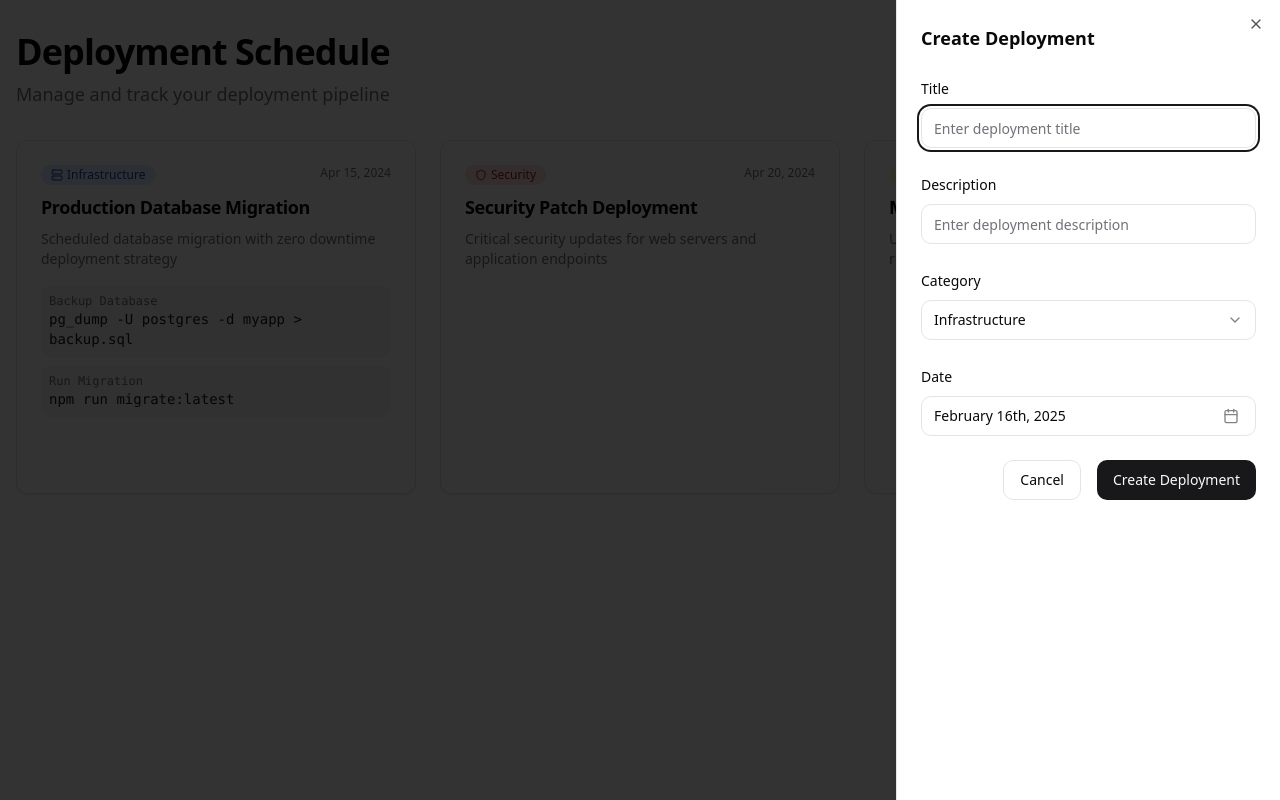
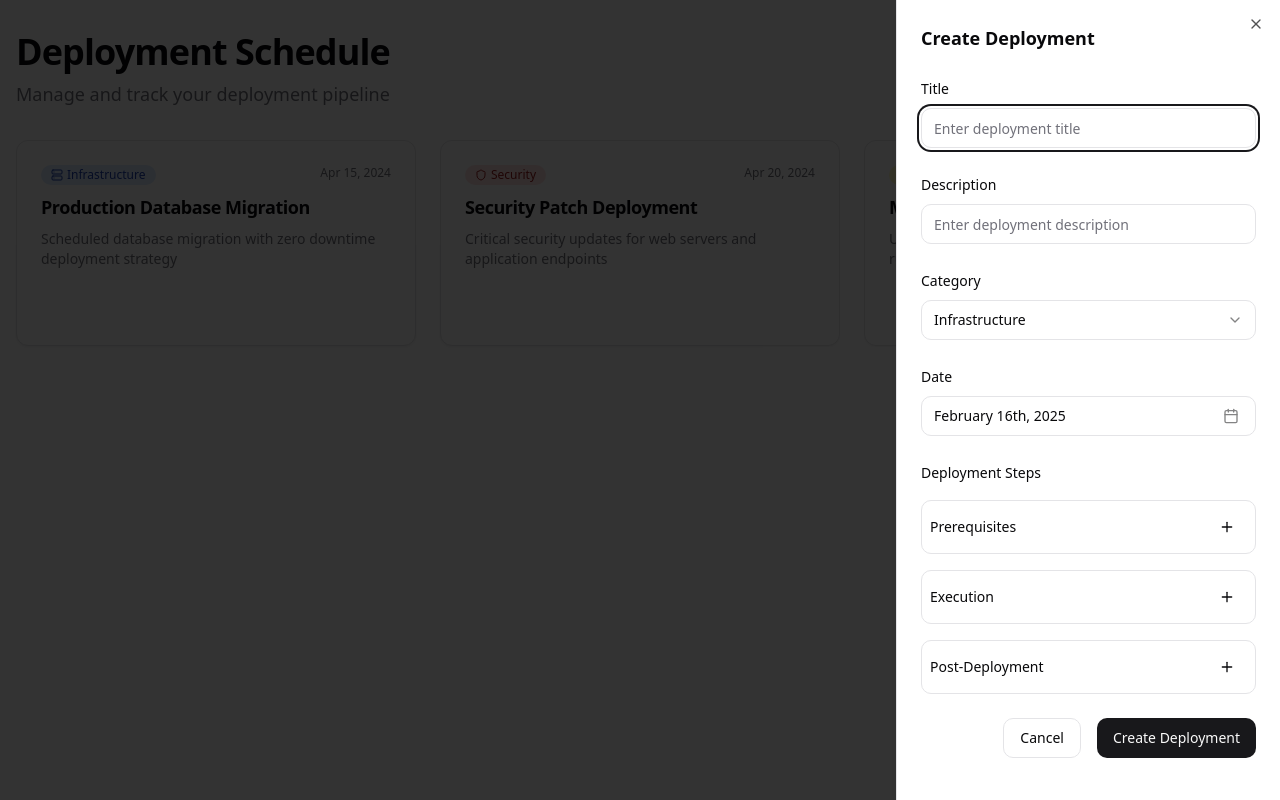
Before and after one commit to FulcrumIndustries/deployment-dashboard, a React (Vite) app: page / in a window 1280 px wide. Both pictures are taken after a click on the button "New Deployment". Built offline with nearby package versions, Linux system fonts and the light colour scheme.

Commit message:
Enhance Deployment Editing
Allow adding prerequisites, execution, and post-deployment sections when editing a deployment.  Add support for various item types within these sections.

```diff
--- a/src/components/DeploymentCard.tsx
+++ b/src/components/DeploymentCard.tsx
@@ -48,9 +48,14 @@ export function DeploymentCard({ deployment, onEdit, onDelete }: DeploymentCardP
       </div>
       <h3 className="card-title mt-2">{deployment.title}</h3>
       <p className="card-description mt-2">{deployment.description}</p>
-      {deployment.scripts && deployment.scripts.length > 0 && (
-        <div className="mt-4 space-y-2">
-          {deployment.scripts.map((script, index) => (
+
+      {deployment.sections && (
+        <div className="mt-4 space-y-4">
+          {deployment.sections.prerequisites.length > 0 && (
+            <div>
+              <h4 className="text-sm font-medium text-muted-foreground mb-2">Prerequisites</h4>
+              <div className="space-y-2">
+                {deployment.sections.prerequisites.map((script, index) => (
                   <div
                     key={index}
                     className="rounded-md bg-secondary p-2 text-sm font-mono"
@@ -60,7 +65,45 @@ export function DeploymentCard({ deployment, onEdit, onDelete }: DeploymentCardP
                   </div>
                 ))}
               </div>
+            </div>
           )}
+
+          {deployment.sections.execution.length > 0 && (
+            <div>
+              <h4 className="text-sm font-medium text-muted-foreground mb-2">Execution</h4>
+              <div className="space-y-2">
+                {deployment.sections.execution.map((script, index) => (
+                  <div
+                    key={index}
+                    className="rounded-md bg-secondary p-2 text-sm font-mono"
+                  >
+                    <p className="text-xs text-muted-foreground">{script.name}</p>
+                    <code className="text-primary">{script.command}</code>
+                  </div>
+                ))}
+              </div>
+            </div>
+          )}
+
+          {deployment.sections.postDeployment.length > 0 && (
+            <div>
+              <h4 className="text-sm font-medium text-muted-foreground mb-2">Post-Deployment</h4>
+              <div className="space-y-2">
+                {deployment.sections.postDeployment.map((script, index) => (
+                  <div
+                    key={index}
+                    className="rounded-md bg-secondary p-2 text-sm font-mono"
+                  >
+                    <p className="text-xs text-muted-foreground">{script.name}</p>
+                    <code className="text-primary">{script.command}</code>
+                  </div>
+                ))}
+              </div>
+            </div>
+          )}
+        </div>
+      )}
+
       <div className="mt-4 flex justify-end space-x-2 opacity-0 transition-opacity group-hover:opacity-100">
         <Button
           variant="secondary"
--- a/src/components/DeploymentForm.tsx
+++ b/src/components/DeploymentForm.tsx
@@ -1,7 +1,7 @@
 
 import { useState } from "react";
 import { useForm } from "react-hook-form";
-import { Calendar as CalendarIcon } from "lucide-react";
+import { Calendar as CalendarIcon, Plus, X } from "lucide-react";
 import { format } from "date-fns";
 import { cn } from "@/lib/utils";
 import { Button } from "@/components/ui/button";
@@ -27,7 +27,12 @@ import {
   SelectTrigger,
   SelectValue,
 } from "@/components/ui/select";
-import { Deployment, DeploymentCategory } from "@/types/deployment";
+import {
+  Collapsible,
+  CollapsibleContent,
+  CollapsibleTrigger,
+} from "@/components/ui/collapsible";
+import { Deployment, DeploymentScript, DeploymentSection } from "@/types/deployment";
 
 interface DeploymentFormProps {
   deployment?: Deployment;
@@ -35,8 +40,76 @@ interface DeploymentFormProps {
   onCancel: () => void;
 }
 
+interface ScriptSectionProps {
+  title: string;
+  scripts: DeploymentScript[];
+  onAdd: () => void;
+  onRemove: (index: number) => void;
+  onChange: (index: number, script: DeploymentScript) => void;
+}
+
+function ScriptSection({ title, scripts, onAdd, onRemove, onChange }: ScriptSectionProps) {
+  const [isOpen, setIsOpen] = useState(true);
+
+  return (
+    <Collapsible open={isOpen} onOpenChange={setIsOpen} className="space-y-2">
+      <CollapsibleTrigger className="flex w-full items-center justify-between rounded-md border p-2">
+        <h3 className="text-sm font-medium">{title}</h3>
+        <Button
+          type="button"
+          variant="ghost"
+          size="sm"
+          onClick={(e) => {
+            e.stopPropagation();
+            onAdd();
+          }}
+        >
+          <Plus className="h-4 w-4" />
+        </Button>
+      </CollapsibleTrigger>
+      <CollapsibleContent className="space-y-2">
+        {scripts.map((script, index) => (
+          <div key={index} className="flex gap-2">
+            <div className="flex-1 space-y-2">
+              <Input
+                placeholder="Script name"
+                value={script.name}
+                onChange={(e) =>
+                  onChange(index, { ...script, name: e.target.value })
+                }
+              />
+              <Input
+                placeholder="Command"
+                value={script.command}
+                onChange={(e) =>
+                  onChange(index, { ...script, command: e.target.value })
+                }
+              />
+            </div>
+            <Button
+              type="button"
+              variant="ghost"
+              size="sm"
+              onClick={() => onRemove(index)}
+            >
+              <X className="h-4 w-4" />
+            </Button>
+          </div>
+        ))}
+      </CollapsibleContent>
+    </Collapsible>
+  );
+}
+
 export function DeploymentForm({ deployment, onSubmit, onCancel }: DeploymentFormProps) {
   const [date, setDate] = useState<Date>(deployment?.date || new Date());
+  const [sections, setSections] = useState<DeploymentSection>(
+    deployment?.sections || {
+      prerequisites: [],
+      execution: [],
+      postDeployment: [],
+    }
+  );
 
   const form = useForm({
     defaultValues: {
@@ -50,8 +123,34 @@ export function DeploymentForm({ deployment, onSubmit, onCancel }: DeploymentFor
     onSubmit({
       ...data,
       date,
+      sections,
       id: deployment?.id || crypto.randomUUID(),
     });
+  };
+
+  const handleScriptAdd = (section: keyof DeploymentSection) => {
+    setSections((prev) => ({
+      ...prev,
+      [section]: [...prev[section], { name: "", command: "" }],
+    }));
+  };
+
+  const handleScriptRemove = (section: keyof DeploymentSection, index: number) => {
+    setSections((prev) => ({
+      ...prev,
+      [section]: prev[section].filter((_, i) => i !== index),
+    }));
+  };
+
+  const handleScriptChange = (
+    section: keyof DeploymentSection,
+    index: number,
+    script: DeploymentScript
+  ) => {
+    setSections((prev) => ({
+      ...prev,
+      [section]: prev[section].map((s, i) => (i === index ? script : s)),
+    }));
   };
 
   return (
@@ -140,6 +239,37 @@ export function DeploymentForm({ deployment, onSubmit, onCancel }: DeploymentFor
           </Popover>
         </FormItem>
 
+        <div className="space-y-4">
+          <FormLabel>Deployment Steps</FormLabel>
+          <ScriptSection
+            title="Prerequisites"
+            scripts={sections.prerequisites}
+            onAdd={() => handleScriptAdd("prerequisites")}
+            onRemove={(index) => handleScriptRemove("prerequisites", index)}
+            onChange={(index, script) =>
+              handleScriptChange("prerequisites", index, script)
+            }
+          />
+          <ScriptSection
+            title="Execution"
+            scripts={sections.execution}
+            onAdd={() => handleScriptAdd("execution")}
+            onRemove={(index) => handleScriptRemove("execution", index)}
+            onChange={(index, script) =>
+              handleScriptChange("execution", index, script)
+            }
+          />
+          <ScriptSection
+            title="Post-Deployment"
+            scripts={sections.postDeployment}
+            onAdd={() => handleScriptAdd("postDeployment")}
+            onRemove={(index) => handleScriptRemove("postDeployment", index)}
+            onChange={(index, script) =>
+              handleScriptChange("postDeployment", index, script)
+            }
+          />
+        </div>
+
         <div className="flex justify-end space-x-4">
           <Button type="button" variant="outline" onClick={onCancel}>
             Cancel
```
Also changed, not shown: src/types/deployment.ts (+7 -1 lines). Lines whose indentation alone changed are shown as unchanged.
